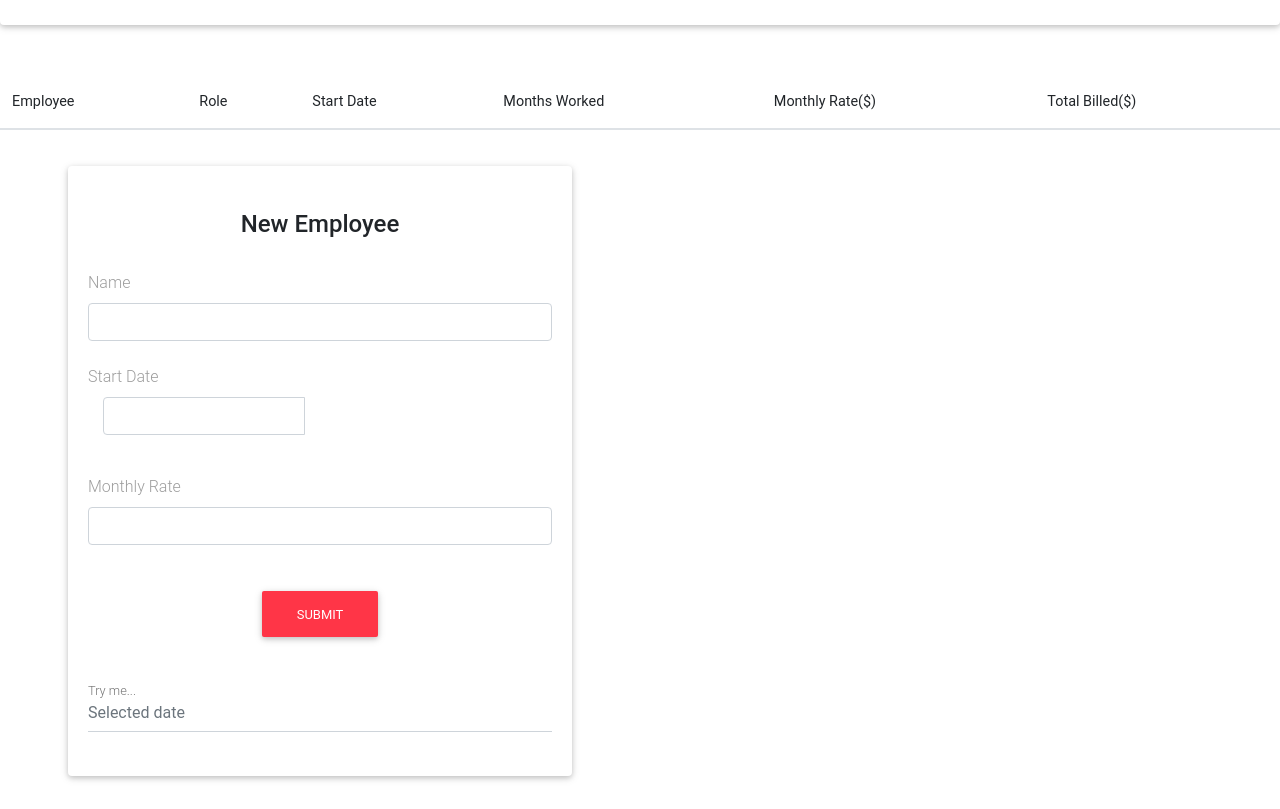
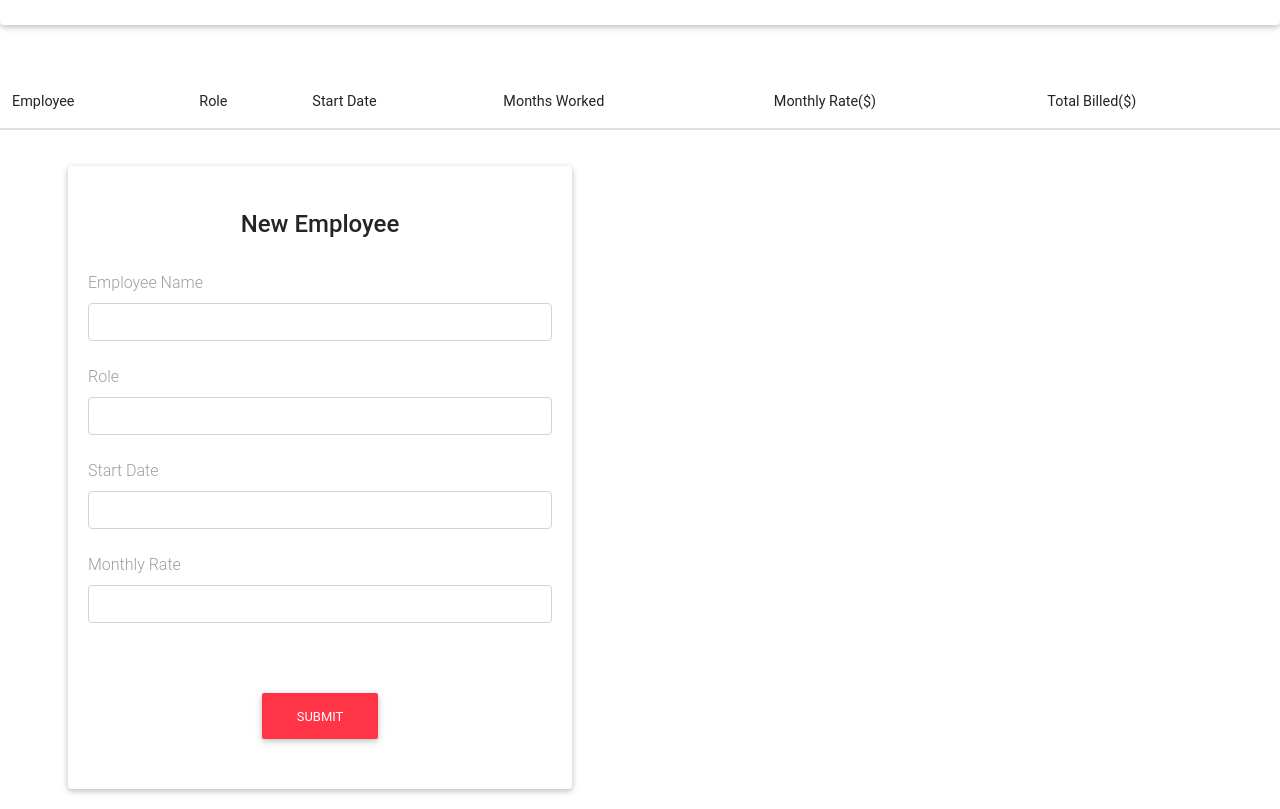
Before and after one commit to jackson-harris-iii/timesheetMF, a plain HTML site: page index.html in a window 1280 px wide. Shown: the part 96-905 px from the top of the page. Drawn offline with nearby package versions, Linux system fonts and the light colour scheme.

Commit message:
update form fields

```diff
--- a/index.html
+++ b/index.html
@@ -84,47 +84,32 @@
                     <p class="h4 text-center py-4">New Employee</p>
 
                     <!-- Default input name -->
-                    <label for="defaultFormCardNameEx" class="grey-text font-weight-light">Name</label>
-                    <input type="text" id="defaultFormCardNameEx" class="form-control">
+                    <label for="defaultFormCardNameEx" class="grey-text font-weight-light">Employee Name</label>
+                    <input type="text" id="EmployeeName" class="form-control">
+
+                    <br>
+                    <!-- Default input email -->
+                    <label for="defaultFormCardEmailEx" class="grey-text font-weight-light">Role</label>
+                    <input type="email" id="Role" class="form-control">
+
+                    <br>
+                    <!-- Default input name -->
+                    <label for="defaultFormCardNameEx" class="grey-text font-weight-light">Start Date</label>
+                    <input type="text" id="EmployeeName" class="form-control">
 
                     <br>
 
-                    <!-- Default input email -->
-                    <label for="defaultFormCardEmailEx" class="grey-text font-weight-light">Start Date</label>
-                    <div class="container">
-                        <div class="row">
-                            <div class='col-sm-6'>
-                                <div class="form-group">
-                                    <div class='input-group date' id='datetimepicker1'>
-                                        <input type='text' class="form-control" />
-                                        <span class="input-group-addon">
-                                            <span class="glyphicon glyphicon-calendar"></span>
-                                        </span>
-                                    </div>
-                                </div>
-                            </div>
-                            <script type="text/javascript">
-                                $(function () {
-                                    $('#datetimepicker1').datetimepicker();
-                                });
-                            </script>
-                        </div>
-                    </div>
+                    <!-- Default input name -->
+                    <label for="defaultFormCardNameEx" class="grey-text font-weight-light">Monthly Rate</label>
+                    <input type="text" id="EmployeeName" class="form-control">
 
                     <br>
-                    <!-- Default input email -->
-                    <label for="defaultFormCardEmailEx" class="grey-text font-weight-light">Monthly Rate</label>
-                    <input type="email" id="defaultFormCardEmailEx" class="form-control">
 
                     <div class="text-center py-4 mt-3">
                         <button class="btn btn-danger" type="submit">Submit
                         </button>
                     </div>
                 </form>
-                <div class="md-form">
-                    <input placeholder="Selected date" type="text" id="date-picker-example" class="form-control datepicker">
-                    <label for="date-picker-example">Try me...</label>
-                </div>
                 <!-- Default form subscription -->
 
             </div>
```
